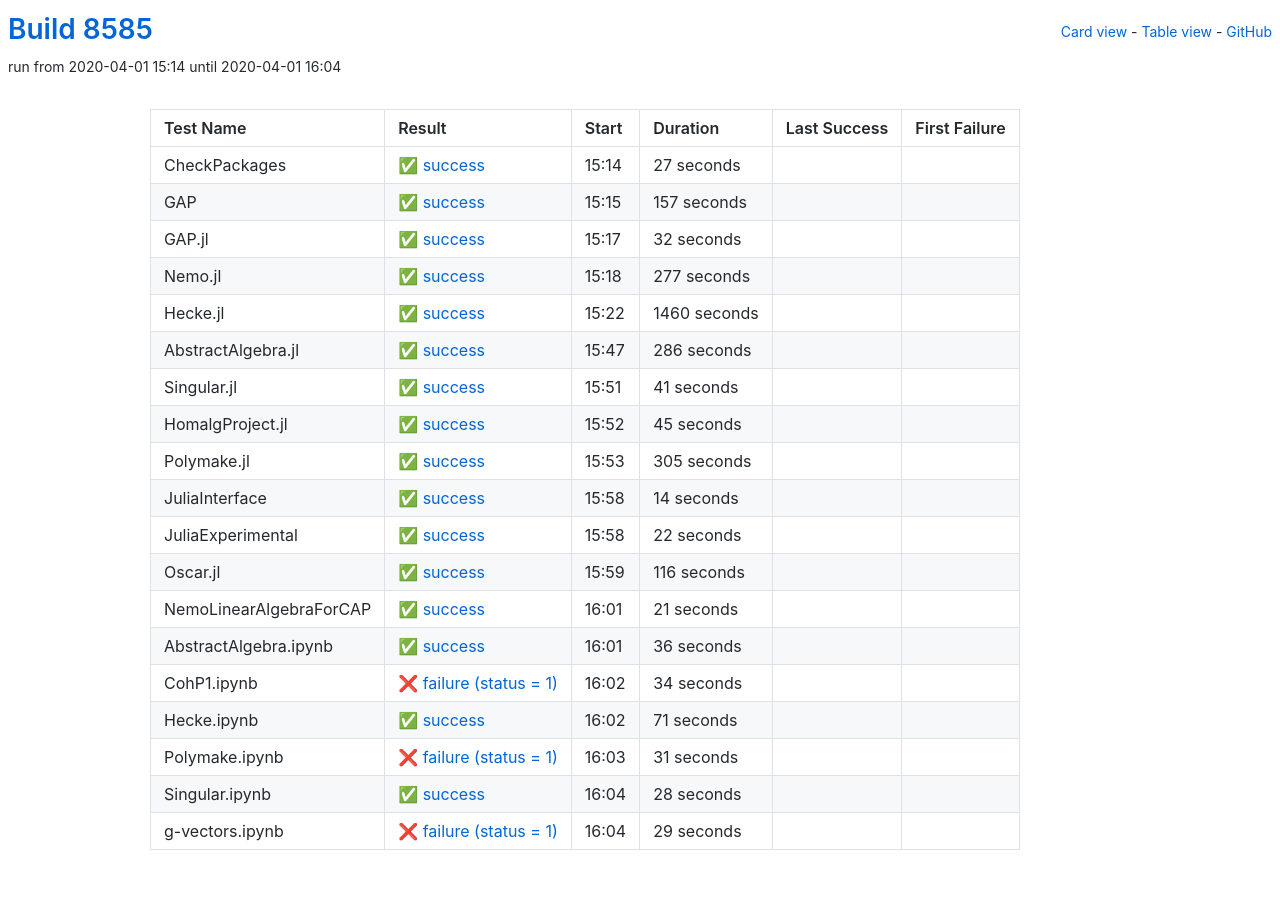
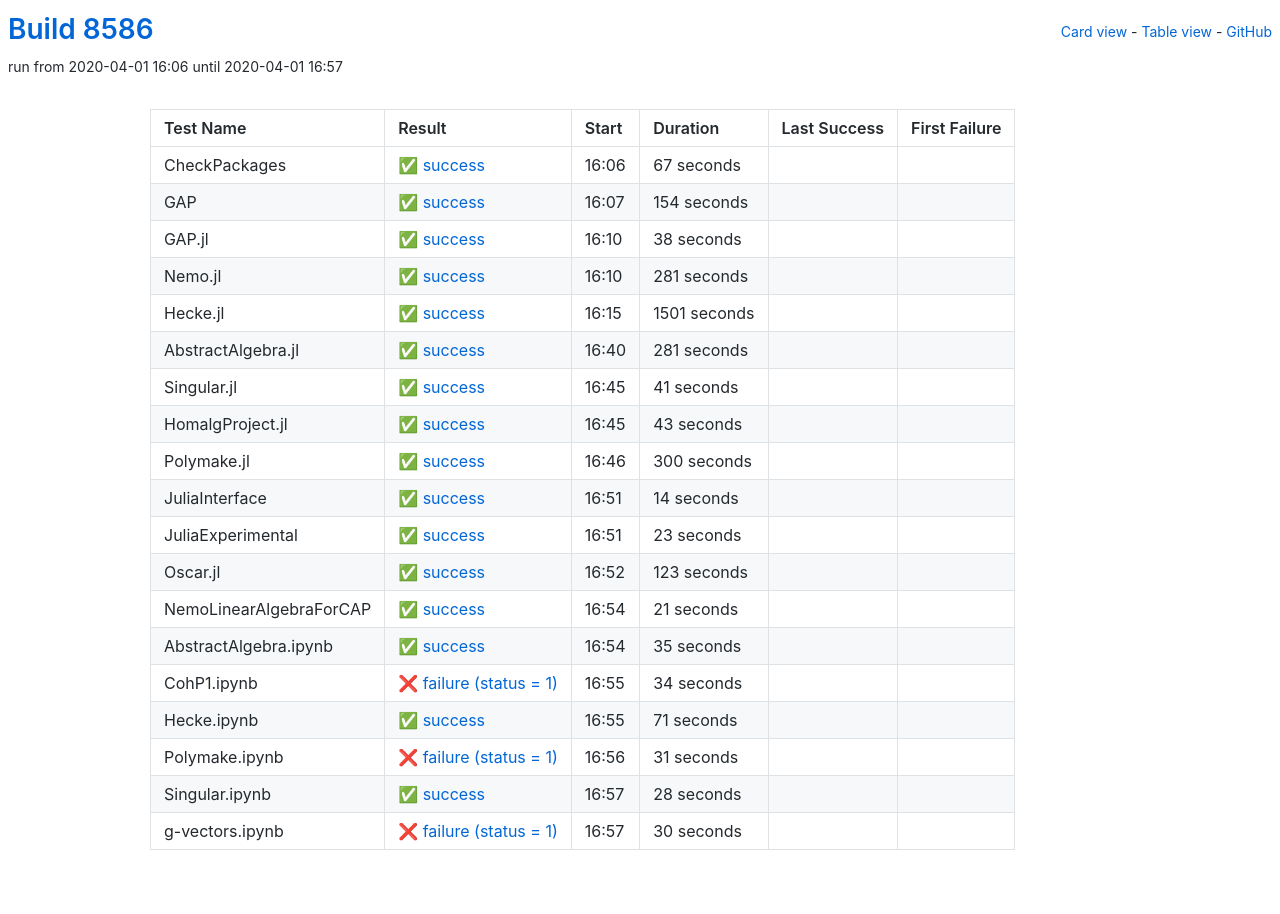
Before and after one commit to oscar-system/oscar-ci-status, a Jekyll site: the page built from table.html, in a window 1280 px wide. Built offline with Jekyll 4.4.1, drawn with Linux system fonts in a browser that asks for light colours.

Commit message:
Build 8586

```diff
--- a/_data/ci.yml
+++ b/_data/ci.yml
@@ -1,71 +1,71 @@
-build: 8585
-build_url: https://oscarci.mathematik.uni-kl.de/job/oscar/8585/
+build: 8586
+build_url: https://oscarci.mathematik.uni-kl.de/job/oscar/8586/
 job: oscar
 tests:
-- duration: 27
+- duration: 67
   exitcode: 0
   first_failure: false
   first_failure_url: null
   last_success: false
   last_success_url: null
-  log: https://oscarci.mathematik.uni-kl.de/job/oscar/8585/artifact/logs/build-8585/CheckPackages.log
+  log: https://oscarci.mathematik.uni-kl.de/job/oscar/8586/artifact/logs/build-8586/CheckPackages.log
   name: CheckPackages
-  start: 2020-04-01 15:14
+  start: 2020-04-01 16:06
   status: success
   success: true
-- duration: 157
+- duration: 154
   exitcode: 0
   first_failure: false
   first_failure_url: null
   last_success: false
   last_success_url: null
-  log: https://oscarci.mathematik.uni-kl.de/job/oscar/8585/artifact/logs/build-8585/GAP.log
+  log: https://oscarci.mathematik.uni-kl.de/job/oscar/8586/artifact/logs/build-8586/GAP.log
   name: GAP
-  start: 2020-04-01 15:15
+  start: 2020-04-01 16:07
   status: success
   success: true
-- duration: 32
+- duration: 38
   exitcode: 0
   first_failure: false
   first_failure_url: null
   last_success: false
   last_success_url: null
-  log: https://oscarci.mathematik.uni-kl.de/job/oscar/8585/artifact/logs/build-8585/GAP.jl.log
+  log: https://oscarci.mathematik.uni-kl.de/job/oscar/8586/artifact/logs/build-8586/GAP.jl.log
   name: GAP.jl
-  start: 2020-04-01 15:17
+  start: 2020-04-01 16:10
   status: success
   success: true
-- duration: 277
+- duration: 281
   exitcode: 0
   first_failure: false
   first_failure_url: null
   last_success: false
   last_success_url: null
-  log: https://oscarci.mathematik.uni-kl.de/job/oscar/8585/artifact/logs/build-8585/Nemo.jl.log
+  log: https://oscarci.mathematik.uni-kl.de/job/oscar/8586/artifact/logs/build-8586/Nemo.jl.log
   name: Nemo.jl
-  start: 2020-04-01 15:18
+  start: 2020-04-01 16:10
   status: success
   success: true
-- duration: 1460
+- duration: 1501
   exitcode: 0
   first_failure: false
   first_failure_url: null
   last_success: false
   last_success_url: null
-  log: https://oscarci.mathematik.uni-kl.de/job/oscar/8585/artifact/logs/build-8585/Hecke.jl.log
+  log: https://oscarci.mathematik.uni-kl.de/job/oscar/8586/artifact/logs/build-8586/Hecke.jl.log
   name: Hecke.jl
-  start: 2020-04-01 15:22
+  start: 2020-04-01 16:15
   status: success
   success: true
-- duration: 286
+- duration: 281
   exitcode: 0
   first_failure: false
   first_failure_url: null
   last_success: false
   last_success_url: null
-  log: https://oscarci.mathematik.uni-kl.de/job/oscar/8585/artifact/logs/build-8585/AbstractAlgebra.jl.log
+  log: https://oscarci.mathematik.uni-kl.de/job/oscar/8586/artifact/logs/build-8586/AbstractAlgebra.jl.log
   name: AbstractAlgebra.jl
-  start: 2020-04-01 15:47
+  start: 2020-04-01 16:40
   status: success
   success: true
 - duration: 41
@@ -74,31 +74,31 @@ tests:
   first_failure_url: null
   last_success: false
   last_success_url: null
-  log: https://oscarci.mathematik.uni-kl.de/job/oscar/8585/artifact/logs/build-8585/Singular.jl.log
+  log: https://oscarci.mathematik.uni-kl.de/job/oscar/8586/artifact/logs/build-8586/Singular.jl.log
   name: Singular.jl
-  start: 2020-04-01 15:51
+  start: 2020-04-01 16:45
   status: success
   success: true
-- duration: 45
+- duration: 43
   exitcode: 0
   first_failure: false
   first_failure_url: null
   last_success: false
   last_success_url: null
-  log: https://oscarci.mathematik.uni-kl.de/job/oscar/8585/artifact/logs/build-8585/HomalgProject.jl.log
+  log: https://oscarci.mathematik.uni-kl.de/job/oscar/8586/artifact/logs/build-8586/HomalgProject.jl.log
   name: HomalgProject.jl
-  start: 2020-04-01 15:52
+  start: 2020-04-01 16:45
   status: success
   success: true
-- duration: 305
+- duration: 300
   exitcode: 0
   first_failure: false
   first_failure_url: null
   last_success: false
   last_success_url: null
-  log: https://oscarci.mathematik.uni-kl.de/job/oscar/8585/artifact/logs/build-8585/Polymake.jl.log
+  log: https://oscarci.mathematik.uni-kl.de/job/oscar/8586/artifact/logs/build-8586/Polymake.jl.log
   name: Polymake.jl
-  start: 2020-04-01 15:53
+  start: 2020-04-01 16:46
   status: success
   success: true
 - duration: 14
@@ -107,31 +107,31 @@ tests:
   first_failure_url: null
   last_success: false
   last_success_url: null
-  log: https://oscarci.mathematik.uni-kl.de/job/oscar/8585/artifact/logs/build-8585/JuliaInterface.log
+  log: https://oscarci.mathematik.uni-kl.de/job/oscar/8586/artifact/logs/build-8586/JuliaInterface.log
   name: JuliaInterface
-  start: 2020-04-01 15:58
+  start: 2020-04-01 16:51
   status: success
   success: true
-- duration: 22
+- duration: 23
   exitcode: 0
   first_failure: false
   first_failure_url: null
   last_success: false
   last_success_url: null
-  log: https://oscarci.mathematik.uni-kl.de/job/oscar/8585/artifact/logs/build-8585/JuliaExperimental.log
+  log: https://oscarci.mathematik.uni-kl.de/job/oscar/8586/artifact/logs/build-8586/JuliaExperimental.log
   name: JuliaExperimental
-  start: 2020-04-01 15:58
+  start: 2020-04-01 16:51
   status: success
   success: true
-- duration: 116
+- duration: 123
   exitcode: 0
   first_failure: false
   first_failure_url: null
   last_success: false
   last_success_url: null
-  log: https://oscarci.mathematik.uni-kl.de/job/oscar/8585/artifact/logs/build-8585/Oscar.jl.log
+  log: https://oscarci.mathematik.uni-kl.de/job/oscar/8586/artifact/logs/build-8586/Oscar.jl.log
   name: Oscar.jl
-  start: 2020-04-01 15:59
+  start: 2020-04-01 16:52
   status: success
   success: true
 - duration: 21
@@ -140,20 +140,20 @@ tests:
   first_failure_url: null
   last_success: false
   last_success_url: null
-  log: https://oscarci.mathematik.uni-kl.de/job/oscar/8585/artifact/logs/build-8585/NemoLinearAlgebraForCAP.log
+  log: https://oscarci.mathematik.uni-kl.de/job/oscar/8586/artifact/logs/build-8586/NemoLinearAlgebraForCAP.log
   name: NemoLinearAlgebraForCAP
-  start: 2020-04-01 16:01
+  start: 2020-04-01 16:54
   status: success
   success: true
-- duration: 36
+- duration: 35
   exitcode: 0
   first_failure: false
   first_failure_url: null
   last_success: false
   last_success_url: null
-  log: https://oscarci.mathematik.uni-kl.de/job/oscar/8585/artifact/logs/build-8585/AbstractAlgebra.ipynb.log
+  log: https://oscarci.mathematik.uni-kl.de/job/oscar/8586/artifact/logs/build-8586/AbstractAlgebra.ipynb.log
   name: AbstractAlgebra.ipynb
-  start: 2020-04-01 16:01
+  start: 2020-04-01 16:54
   status: success
   success: true
 - duration: 34
@@ -162,9 +162,9 @@ tests:
   first_failure_url: null
   last_success: false
   last_success_url: null
-  log: https://oscarci.mathematik.uni-kl.de/job/oscar/8585/artifact/logs/build-8585/CohP1.ipynb.log
+  log: https://oscarci.mathematik.uni-kl.de/job/oscar/8586/artifact/logs/build-8586/CohP1.ipynb.log
   name: CohP1.ipynb
-  start: 2020-04-01 16:02
+  start: 2020-04-01 16:55
   status: failure
   success: false
 - duration: 71
@@ -173,9 +173,9 @@ tests:
   first_failure_url: null
   last_success: false
   last_success_url: null
-  log: https://oscarci.mathematik.uni-kl.de/job/oscar/8585/artifact/logs/build-8585/Hecke.ipynb.log
+  log: https://oscarci.mathematik.uni-kl.de/job/oscar/8586/artifact/logs/build-8586/Hecke.ipynb.log
   name: Hecke.ipynb
-  start: 2020-04-01 16:02
+  start: 2020-04-01 16:55
   status: success
   success: true
 - duration: 31
@@ -184,9 +184,9 @@ tests:
   first_failure_url: null
   last_success: false
   last_success_url: null
-  log: https://oscarci.mathematik.uni-kl.de/job/oscar/8585/artifact/logs/build-8585/Polymake.ipynb.log
+  log: https://oscarci.mathematik.uni-kl.de/job/oscar/8586/artifact/logs/build-8586/Polymake.ipynb.log
   name: Polymake.ipynb
-  start: 2020-04-01 16:03
+  start: 2020-04-01 16:56
   status: failure
   success: false
 - duration: 28
@@ -195,19 +195,19 @@ tests:
   first_failure_url: null
   last_success: false
   last_success_url: null
-  log: https://oscarci.mathematik.uni-kl.de/job/oscar/8585/artifact/logs/build-8585/Singular.ipynb.log
+  log: https://oscarci.mathematik.uni-kl.de/job/oscar/8586/artifact/logs/build-8586/Singular.ipynb.log
   name: Singular.ipynb
-  start: 2020-04-01 16:04
+  start: 2020-04-01 16:57
   status: success
   success: true
-- duration: 29
+- duration: 30
   exitcode: 1
   first_failure: false
   first_failure_url: null
   last_success: false
   last_success_url: null
-  log: https://oscarci.mathematik.uni-kl.de/job/oscar/8585/artifact/logs/build-8585/g-vectors.ipynb.log
+  log: https://oscarci.mathematik.uni-kl.de/job/oscar/8586/artifact/logs/build-8586/g-vectors.ipynb.log
   name: g-vectors.ipynb
-  start: 2020-04-01 16:04
+  start: 2020-04-01 16:57
   status: failure
   success: false
```
Also changed, not shown: README.md.
